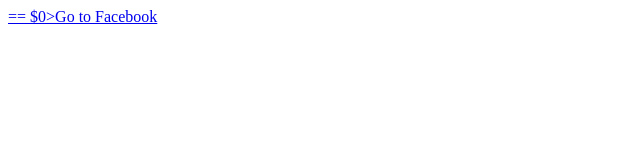
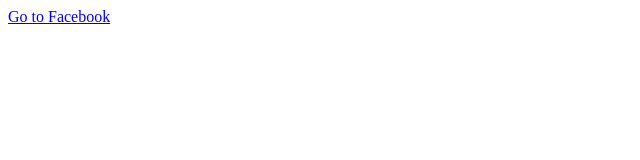
Before and after one commit to tamersp25/GG-Tab-POC, a plain HTML site: page index.html in a window 1280 px wide. Shown: the full height of the page, 0-640 px from the left. Drawn offline with Linux system fonts and the light colour scheme.

Commit message:
Update index.html

```diff
--- a/index.html
+++ b/index.html
@@ -6,7 +6,7 @@
 </head>
 <body>
     <!-- Link that opens a new tab to Facebook -->
-    <a href="https://www.facebook.com/goguardian/" target="_blank" class="footer-list-item w-inline-block"> == $0>Go to Facebook</a>
+    <a href="https://www.facebook.com/goguardian/" target="_blank" class="footer-list-item w-inline-block">Go to Facebook</a>
 
     <script>
         // Check if the current window was opened by another window
```
